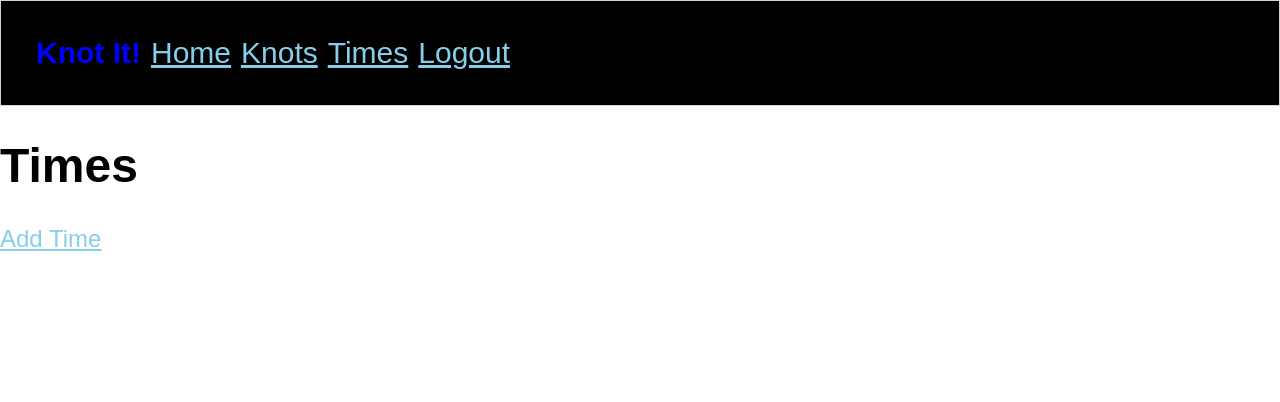
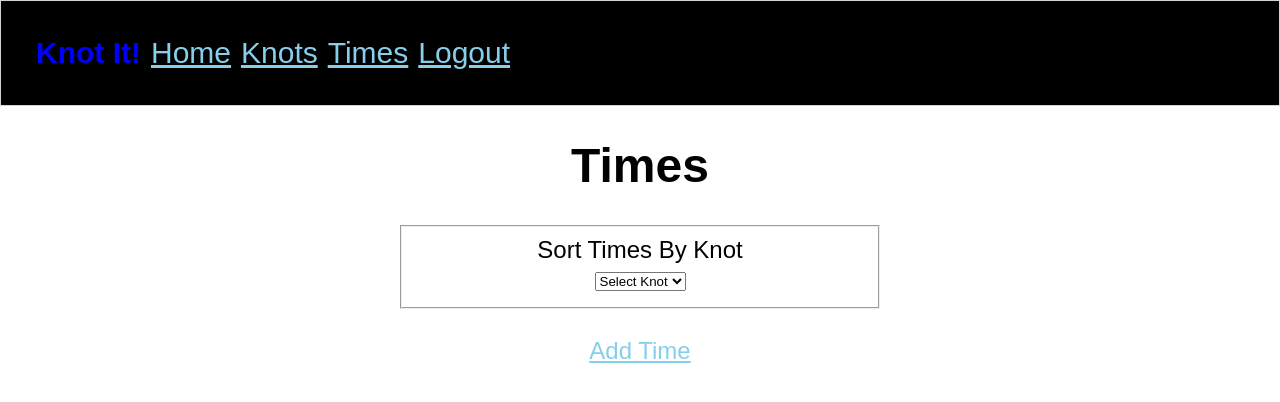
Before and after one commit to MatthewScott32/Knot-It, a Django app: page /times/ in a window 1280 px wide. Shown: the top 402 px of the page. Run offline with Django 3.2, Linux system fonts and the light colour scheme; the visitor is signed in with stand-in values (Sample User, id 1); data that the repository does not hold is empty.

Commit message:
filter times by knot

```diff
--- /dev/null
+++ b/knotitproject/knotitapp/static/scripts/knots.js
@@ -0,0 +1,4 @@
+document.querySelector("#knot").addEventListener("change", evt => {
+    let knotId = evt.target.value
+    window.location.href = `?knot=${knotId}`
+})
--- a/knotitproject/knotitapp/templates/times/form.html
+++ b/knotitproject/knotitapp/templates/times/form.html
@@ -22,6 +22,7 @@
           <div style="text-align: center">
             <label style="text-align: center" for="knot">Knot: </label>
             <select style="text-align: center" required id="knot_id" type="text" name="knot" value"{{knot.knot_id}}" required>
+            <option value="" selected="selected" disabled>Select Knot</option>
                     {% for knot in all_knots %}
                         <option value="{{ knot.id }}">{{ knot.name }}</option>
                     {% endfor %}
--- a/knotitproject/knotitapp/templates/times/list.html
+++ b/knotitproject/knotitapp/templates/times/list.html
@@ -13,9 +13,19 @@
 {% block content %}
 
 
-    <h1>Times</h1>
+    <h1 style="text-align: center">Times</h1>
 
-    <a href="{% url 'knotitapp:time_form' %}">Add Time</a>
+    <fieldset style="margin-inline-start: 400px; margin-inline-end: 400px;">
+        <div style="text-align: center"><label class="items" for="knot">Sort Times By Knot</label></div>
+        <div style="text-align: center"><select id="knot" type="text" name="knot"></div>
+        <option value="" selected="selected" disabled>Select Knot</option>
+            {% for knot in all_knots %}
+                <option {% if knot.id == knot_id %}selected{% endif %} value="{{knot.id}}">{{ knot.name }}</option>
+            {% endfor %}
+        </select>
+    </fieldset></br>
+
+    <div style="text-align: center"><a href="{% url 'knotitapp:time_form' %}">Add Time</a></div>
     <ol>
     {% for time in all_times %}
         <li style="text-align: center" class="card">
@@ -36,3 +46,7 @@
     {% endfor %}
     </ol>
 {% endblock %}
+
+{% block scripts %}
+    <script src="{% static 'scripts/knots.js' %}"></script>
+{% endblock %}
--- a/knotitproject/knotitapp/views/times/list.py
+++ b/knotitproject/knotitapp/views/times/list.py
@@ -16,7 +16,7 @@ def times_list(request):
         knotId = request.GET.get('knot', None)
 
         if knotId is not None:
-            all_knots = all_knots.filter(knot_id=knotId)
+            all_times = all_times.filter(knot_id=knotId)
 
         template = 'times/list.html'
         context = {
```
